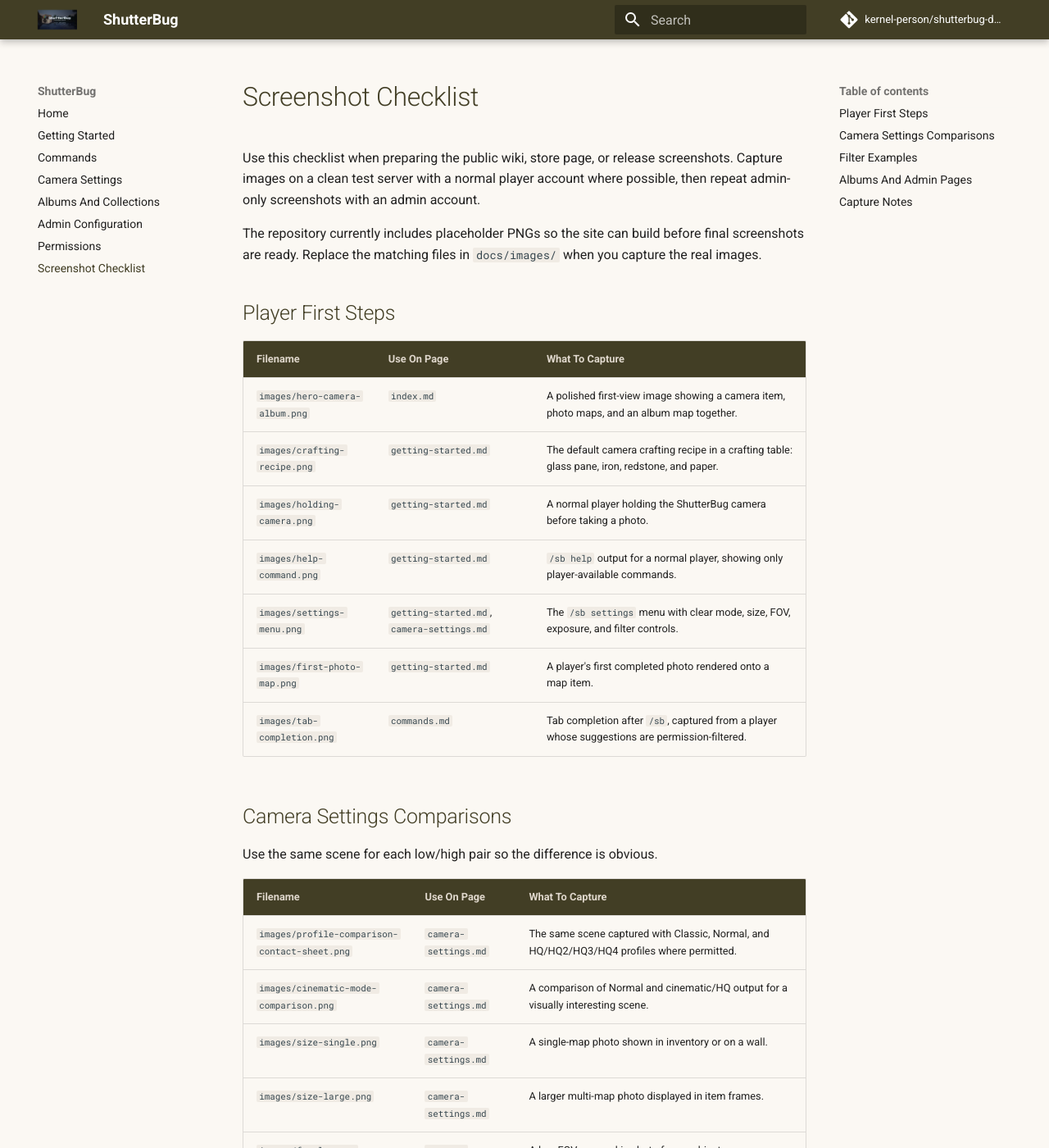
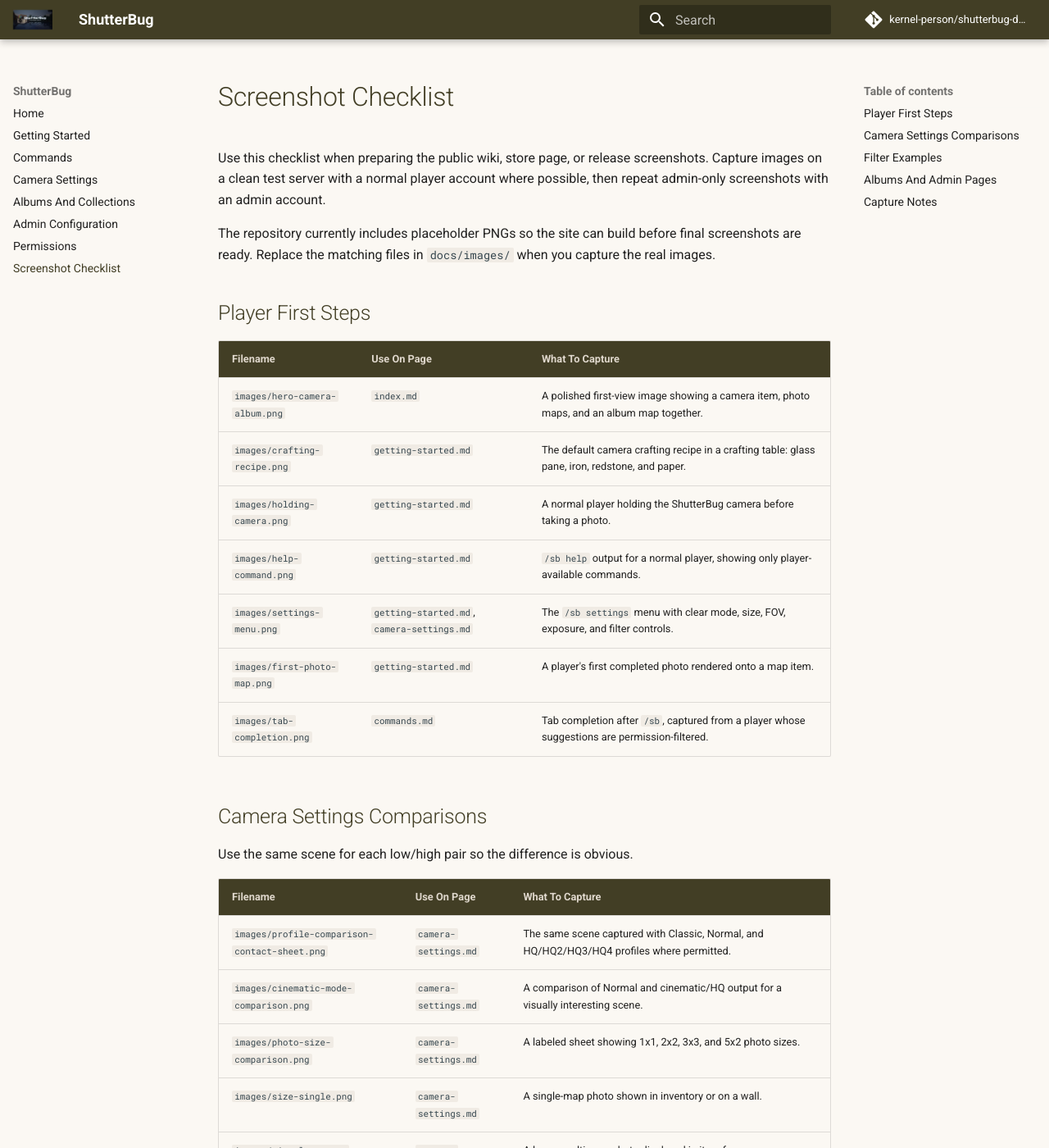
Before and after one commit to kernel-person/shutterbug-docs, an MkDocs documentation site: the page built from docs/screenshots.md, in a window 1280 px wide and 1400 px high. Shown: the whole window at 82% size. Built offline with MkDocs 1.6.1 and Material for MkDocs 9.7.7, drawn with Linux system fonts in a browser that asks for light colours; comment, search, counter and statistics services are not loaded; some of the changed text lies outside the part shown.

Commit message:
Polish camera settings wiki visuals

```diff
--- a/docs/screenshots.md
+++ b/docs/screenshots.md
@@ -24,10 +24,17 @@
 | --- | --- | --- |
 | `images/profile-comparison-contact-sheet.png` | `camera-settings.md` | The same scene captured with Classic, Normal, and HQ/HQ2/HQ3/HQ4 profiles where permitted. |
 | `images/cinematic-mode-comparison.png` | `camera-settings.md` | A comparison of Normal and cinematic/HQ output for a visually interesting scene. |
+| `images/photo-size-comparison.png` | `camera-settings.md` | A labeled sheet showing 1x1, 2x2, 3x3, and 5x2 photo sizes. |
 | `images/size-single.png` | `camera-settings.md` | A single-map photo shown in inventory or on a wall. |
 | `images/size-large.png` | `camera-settings.md` | A larger multi-map photo displayed in item frames. |
+| `images/size-2x2.png` | `camera-settings.md` | The exported 2x2 photo size example. |
+| `images/size-3x3.png` | `camera-settings.md` | The exported 3x3 photo size example. |
+| `images/size-5x2.png` | `camera-settings.md` | The exported 5x2 photo size example. |
+| `images/fov-comparison.png` | `camera-settings.md` | A labeled sheet showing low, normal, and high FOV. |
 | `images/fov-low.png` | `camera-settings.md` | A low-FOV zoomed-in shot of one subject. |
+| `images/fov-normal.png` | `camera-settings.md` | A normal-FOV shot of the same location. |
 | `images/fov-high.png` | `camera-settings.md` | A high-FOV wide shot of the same location. |
+| `images/exposure-comparison.png` | `camera-settings.md` | A labeled sheet showing low, normal, and high exposure. |
 | `images/exposure-low.png` | `camera-settings.md` | A bright scene with lower exposure preserving highlights. |
 | `images/exposure-high.png` | `camera-settings.md` | A dark scene with higher exposure revealing detail. |
 | `images/viewfinder-overlay.png` | `camera-settings.md` | The camera viewfinder while aiming at a clear subject. |
@@ -39,6 +46,7 @@
 
 | Filename | Use On Page | What To Capture |
 | --- | --- | --- |
+| `images/filter-comparison.png` | `camera-settings.md` | A labeled sheet showing all filter outputs from the same scene. |
 | `images/filter-none.png` | `camera-settings.md` | The baseline image with no filter. |
 | `images/filter-sepia.png` | `camera-settings.md` | The same image with Sepia enabled. |
 | `images/filter-black-white.png` | `camera-settings.md` | The same image with Black & White enabled. |
--- a/docs/stylesheets/extra.css
+++ b/docs/stylesheets/extra.css
@@ -5,6 +5,8 @@
   --sb-mid: #b4a797;
   --sb-light: #d3c7b9;
   --sb-highlight: #dfd7cc;
+  --sb-page: #fbf8f3;
+  --sb-panel: #f0ebe4;
 }
 
 [data-md-color-scheme="default"] {
@@ -15,6 +17,10 @@
   --md-default-bg-color: #fbf8f3;
   --md-footer-bg-color: var(--sb-dark);
   --md-footer-bg-color--dark: var(--sb-shadow);
+}
+
+.md-grid {
+  max-width: 76rem;
 }
 
 .md-typeset h1,
@@ -34,3 +40,71 @@
 .md-typeset code {
   background-color: #f0ebe4;
 }
+
+.md-content .md-typeset > p > img {
+  display: block;
+  width: min(100%, 980px);
+  height: auto;
+  margin: 1.2rem auto;
+  border: 1px solid var(--sb-mid);
+  border-radius: 8px;
+  background: var(--sb-panel);
+  box-shadow: 0 10px 26px rgba(32, 34, 12, 0.12);
+}
+
+.md-typeset figure.sb-figure {
+  margin: 1.4rem 0 2rem;
+  padding: 0.85rem;
+  border: 1px solid var(--sb-mid);
+  border-radius: 8px;
+  background: linear-gradient(180deg, var(--sb-highlight), var(--sb-panel));
+  box-shadow: 0 12px 32px rgba(32, 34, 12, 0.14);
+}
+
+.md-typeset figure.sb-figure img {
+  display: block;
+  width: 100%;
+  max-width: none;
+  height: auto;
+  margin: 0 auto;
+  border: 1px solid var(--sb-dark);
+  border-radius: 6px;
+  background: var(--sb-panel);
+}
+
+.md-typeset figure.sb-figure figcaption {
+  margin: 0.65rem 0 0;
+  color: var(--sb-muted);
+  font-size: 0.82rem;
+  line-height: 1.45;
+  text-align: center;
+}
+
+.md-typeset .sb-callout {
+  margin: 1rem 0 1.4rem;
+  padding: 0.9rem 1rem;
+  border-left: 4px solid var(--sb-dark);
+  border-radius: 8px;
+  background: var(--sb-panel);
+  color: var(--sb-dark);
+}
+
+.md-typeset .sb-callout strong {
+  color: var(--sb-shadow);
+}
+
+.md-typeset .sb-map {
+  image-rendering: pixelated;
+  image-rendering: crisp-edges;
+}
+
+.md-typeset .sb-compact-list {
+  columns: 2;
+  column-gap: 2rem;
+}
+
+@media screen and (max-width: 42rem) {
+  .md-typeset .sb-compact-list {
+    columns: 1;
+  }
+}
```
Also changed, not shown: docs/camera-settings.md (+75 -108 lines), docs/images/cinematic-mode-comparison.png, docs/images/exposure-comparison.png (added), docs/images/filter-comparison.png (added), docs/images/fov-comparison.png (added), docs/images/fov-normal.png (added), docs/images/photo-size-comparison.png (added), docs/images/profile-comparison-contact-sheet.png, docs/images/size-2x2.png (added), docs/images/size-3x3.png (added), docs/images/size-large.png, docs/images/size-single.png.
